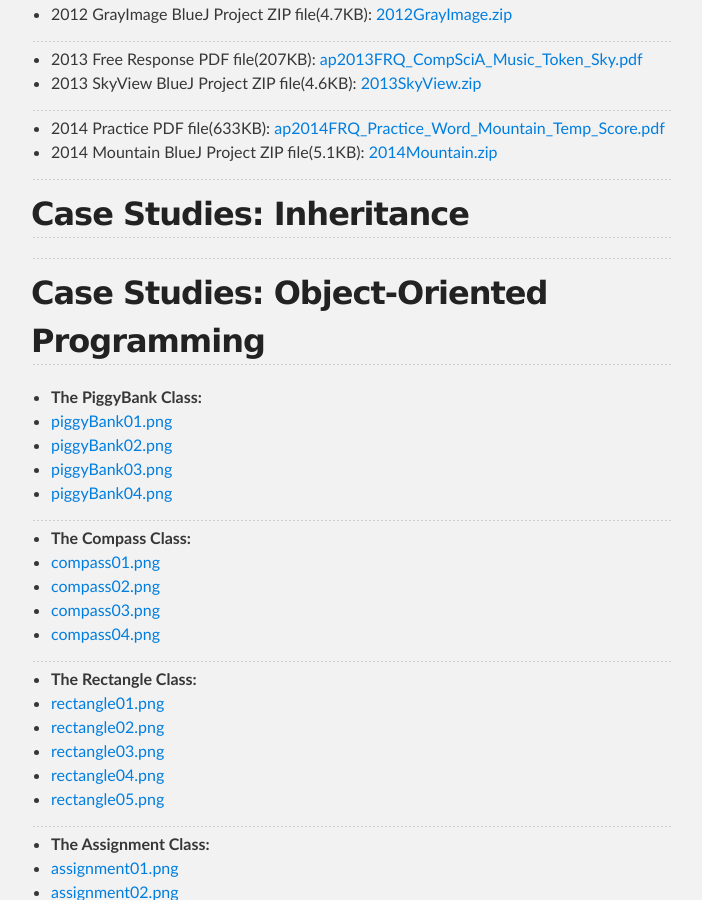
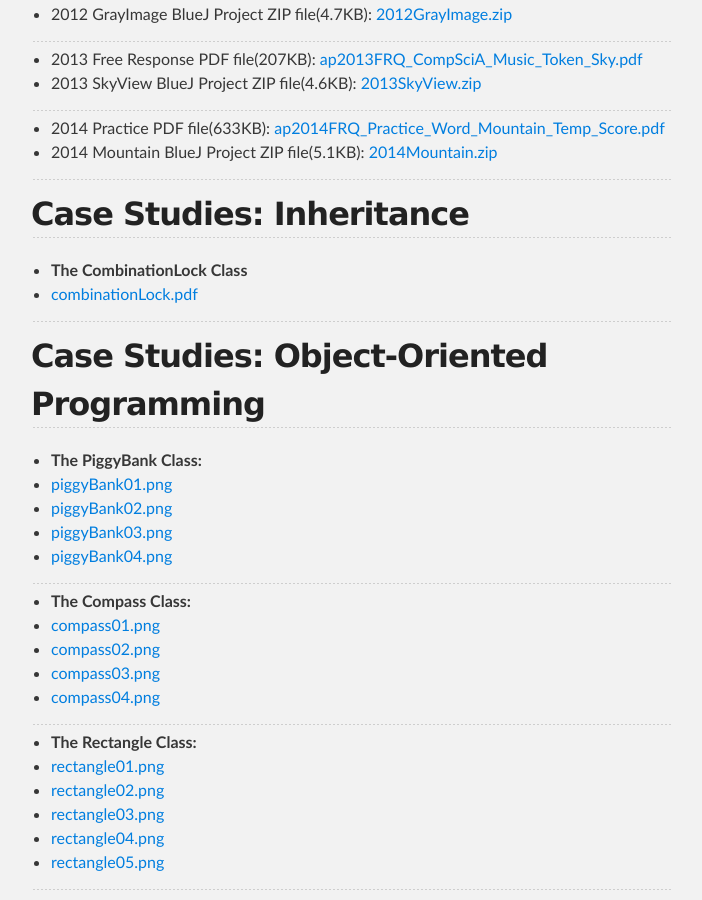
Before and after one commit to ynot1609/apcompsci3, a Jekyll site: the page built from frqs/index.md, in a window 1280 px wide and 900 px high, scrolled down 642 px. Shown: the whole window, without its empty margins (289-991 px from the left). Built offline with Jekyll 4.4.1, drawn with Linux system fonts in a browser that asks for light colours.

Commit message:
Added combolock

```diff
--- a/frqs/index.md
+++ b/frqs/index.md
@@ -38,6 +38,9 @@ title: Free Response Questions
 ---
 
 ## Case Studies: Inheritance
+
++ **The CombinationLock Class**
++ [combinationLock.pdf](/apcompsci3/assets/combinationLock.pdf)
 
 ---
 
```
Also changed, not shown: 1 other file.
